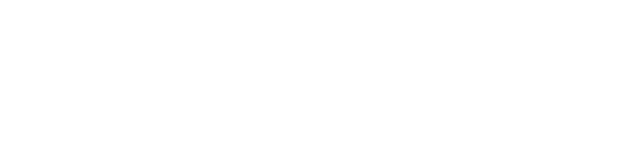
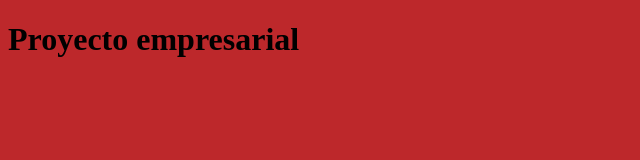
Before and after one commit to tavotr18/cursoGit, a plain HTML site: page index.html in a window 1280 px wide. Shown: the whole page, without its empty margins (0-640 px from the left). Drawn offline with Linux system fonts and the light colour scheme.

Commit message:
parrafo y tamaño fuente

```diff
--- /dev/null
+++ b/css/estilos.css
@@ -0,0 +1,5 @@
+@charset "utf-8";
+/* CSS Document */
+body{
+	background-color:#BD282B;
+}
--- a/index.html
+++ b/index.html
@@ -3,8 +3,10 @@
 <head>
 <meta charset="utf-8">
 <title>index</title>
+	<link href="css/estilos.css" rel="stylesheet" type="text/css">
 </head>
 
 <body>
+	<h1>Proyecto empresarial</h1>
 </body>
 </html>
--- /dev/null
+++ b/js/javascript.js
@@ -0,0 +1 @@
+// JavaScript Document
```
